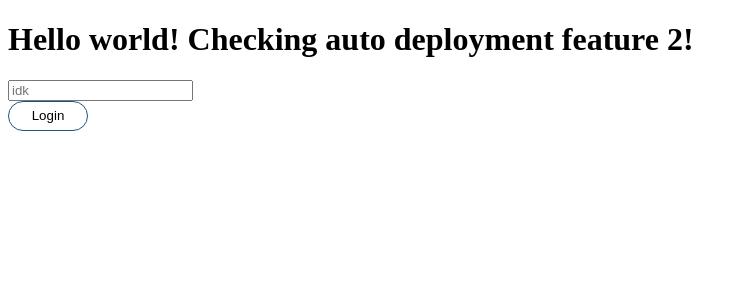
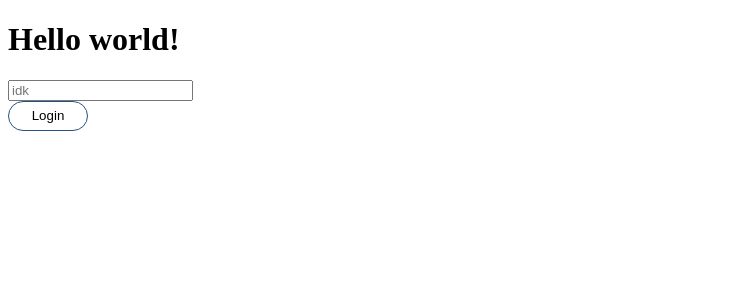
Before and after one commit to lionking0105/academix-learning-system-frontend, a React (Vite) app: page / in a window 1280 px wide. Shown: the top 300 px of the page, without its empty margins (0-746 px from the left). Built offline with nearby package versions, Linux system fonts and the light colour scheme.

Commit message:
Modify App.tsx file

```diff
--- a/src/App.tsx
+++ b/src/App.tsx
@@ -5,7 +5,7 @@ import Jodza from "./Jodza";
 function App() {
   return (
     <Fragment>
-      <h1>Hello world! Checking auto deployment feature 2!</h1>
+      <h1>Hello world!</h1>
       <Input classes={["idk", "idk"]} type="text" placeholder={"idk"} />
       <Jodza />
     </Fragment>
```
